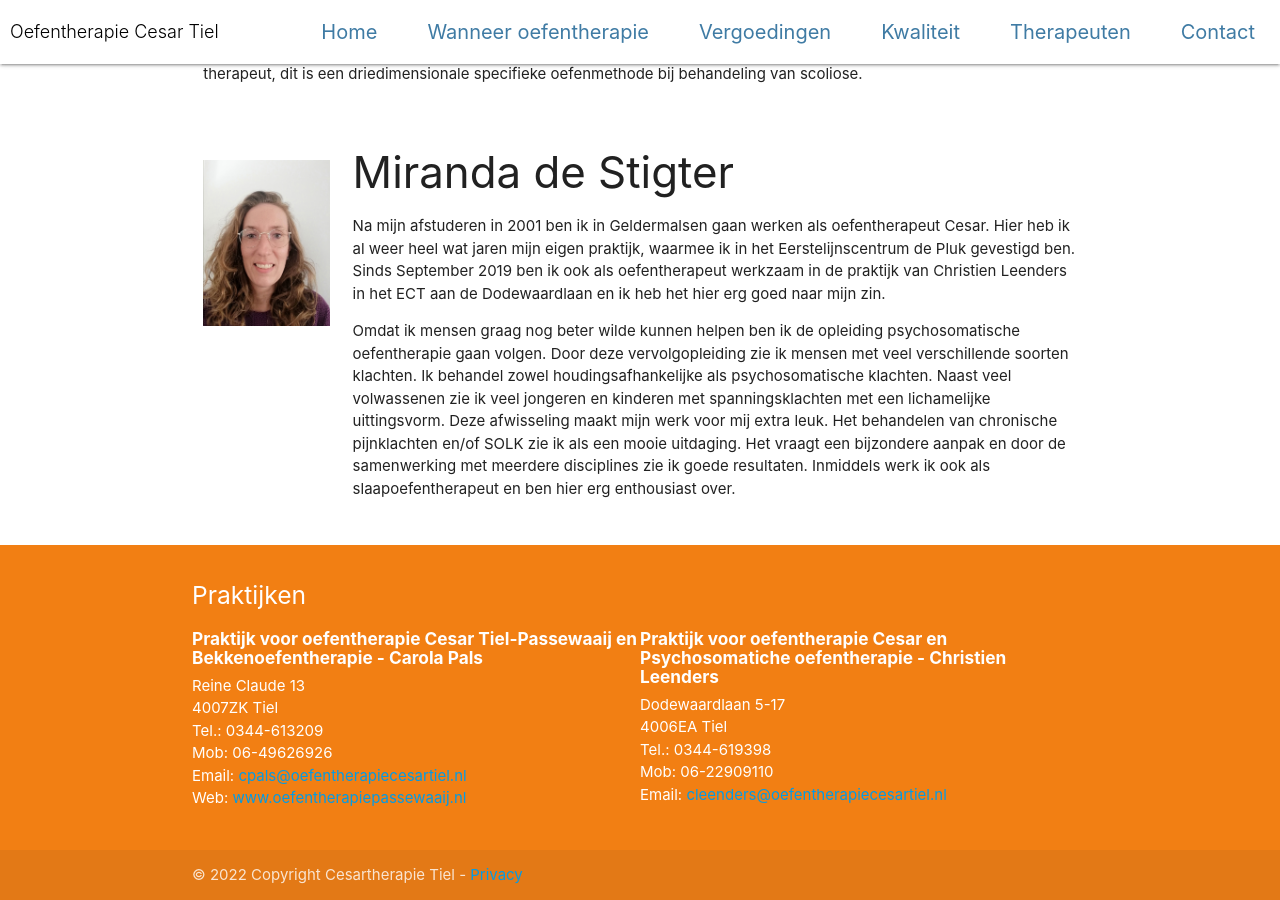
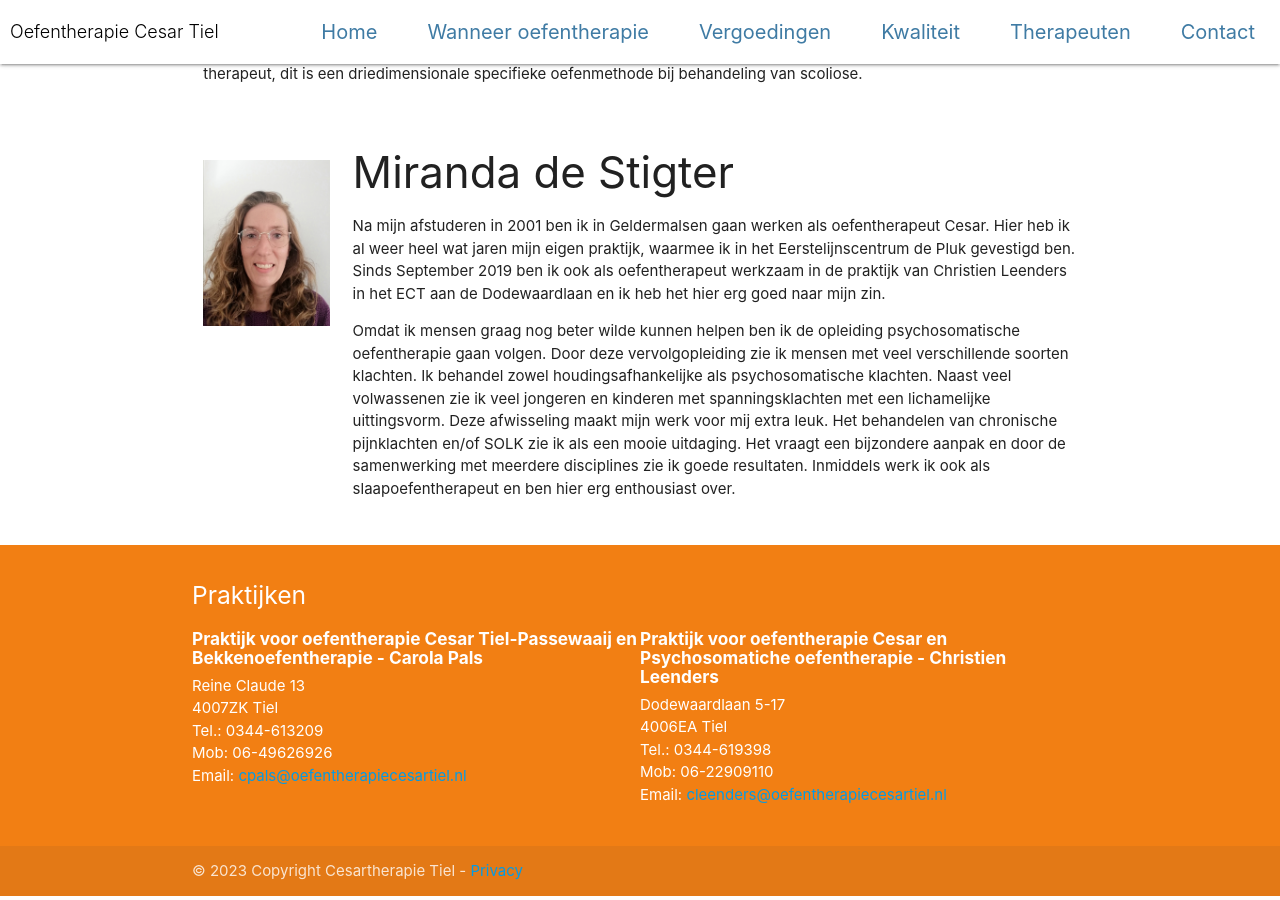
Before and after one commit to jlwbr/Cesar-Tiel, a Jekyll site: the page built from pages/therapeuten.md, in a window 1280 px wide and 900 px high, scrolled down 601 px. Built offline with Jekyll 4.4.1, drawn with Linux system fonts in a browser that asks for light colours; nearby versions of some CDN libraries; a script that is not in the unit is left out.

Commit message:
Update tarifs; remove Url for oefentherapiepassewaaij

```diff
--- a/_layouts/default.html
+++ b/_layouts/default.html
@@ -60,27 +60,29 @@
                 <h5 class="white-text"> Praktijken</h5>
                 <div class="row">
                     <div style="padding: 0;" class="col s12 m6">
-                      <h6> <b> Praktijk voor oefentherapie Cesar Tiel-Passewaaij en Bekkenoefentherapie - Carola Pals </b> </h6>
+                        <h6> <b> Praktijk voor oefentherapie Cesar Tiel-Passewaaij en Bekkenoefentherapie - Carola Pals
+                            </b> </h6>
                         Reine Claude 13 <br />
                         4007ZK Tiel <br />
                         Tel.: 0344-613209 <br />
                         Mob: 06-49626926 <br />
-                      Email: <a href="mailto:cpals@oefentherapiecesartiel.nl">cpals@oefentherapiecesartiel.nl</a> <br />
-                      Web: <a href="https://www.oefentherapiepassewaaij.nl/">www.oefentherapiepassewaaij.nl</a>
+                        Email: <a href="mailto:cpals@oefentherapiecesartiel.nl">cpals@oefentherapiecesartiel.nl</a>
                     </div>
                     <div style="padding: 0;" class="col s12 m6">
-                      <h6> <b> Praktijk voor oefentherapie Cesar en Psychosomatiche oefentherapie - Christien Leenders </b> </h6>
+                        <h6> <b> Praktijk voor oefentherapie Cesar en Psychosomatiche oefentherapie - Christien Leenders
+                            </b> </h6>
                         Dodewaardlaan 5-17 <br />
                         4006EA Tiel <br />
                         Tel.: 0344-619398 <br />
                         Mob: 06-22909110 <br />
-                      Email: <a href="mailto:cleenders@oefentherapiecesartiel.nl">cleenders@oefentherapiecesartiel.nl</a>
+                        Email: <a
+                            href="mailto:cleenders@oefentherapiecesartiel.nl">cleenders@oefentherapiecesartiel.nl</a>
                     </div>
                 </div>
             </div>
         </div>
         <div class="footer-copyright">
-            <div class="container">© 2022 Copyright Cesartherapie Tiel - <a
+            <div class="container">© 2023 Copyright Cesartherapie Tiel - <a
                     href='{{ site.baseurl }}/assets/documents/Privacyreglement.pdf'>Privacy</a></div>
         </div>
     </footer>{% include javascript.html %}
--- a/_layouts/home.html
+++ b/_layouts/home.html
@@ -62,8 +62,6 @@
                         Tel.: 0344-613209 <br />
                         Mob: 06-49626926 <br />
                         Email: <a href="mailto:cpals@oefentherapiecesartiel.nl">cpals@oefentherapiecesartiel.nl</a>
-                        <br />
-                        Web: <a href="https://www.oefentherapiepassewaaij.nl/">www.oefentherapiepassewaaij.nl</a>
                     </div>
                     <div style="padding: 0;" class="col s12 m6">
                         <h6> <b> Praktijk voor oefentherapie Cesar en Psychosomatiche oefentherapie - Christien Leenders
@@ -79,7 +77,7 @@
             </div>
         </div>
         <div class="footer-copyright">
-            <div class="container">© 2022 Copyright Cesartherapie Tiel - <a
+            <div class="container">© 2023 Copyright Cesartherapie Tiel - <a
                     href='{{ site.baseurl }}/assets/documents/Privacyreglement.pdf'>Privacy</a></div>
         </div>
     </footer>
```
Also changed, not shown: Gemfile.lock. Lines whose indentation alone changed are shown as unchanged.
